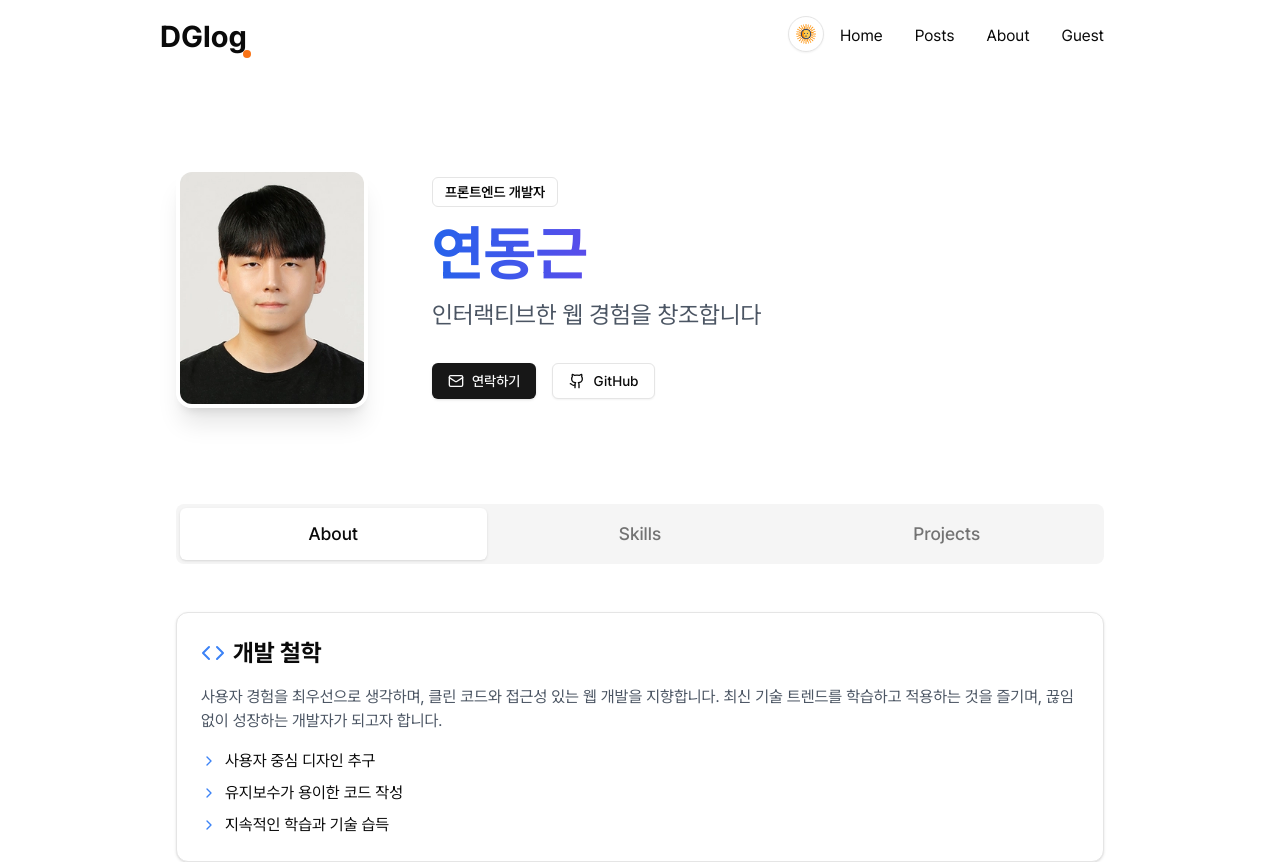
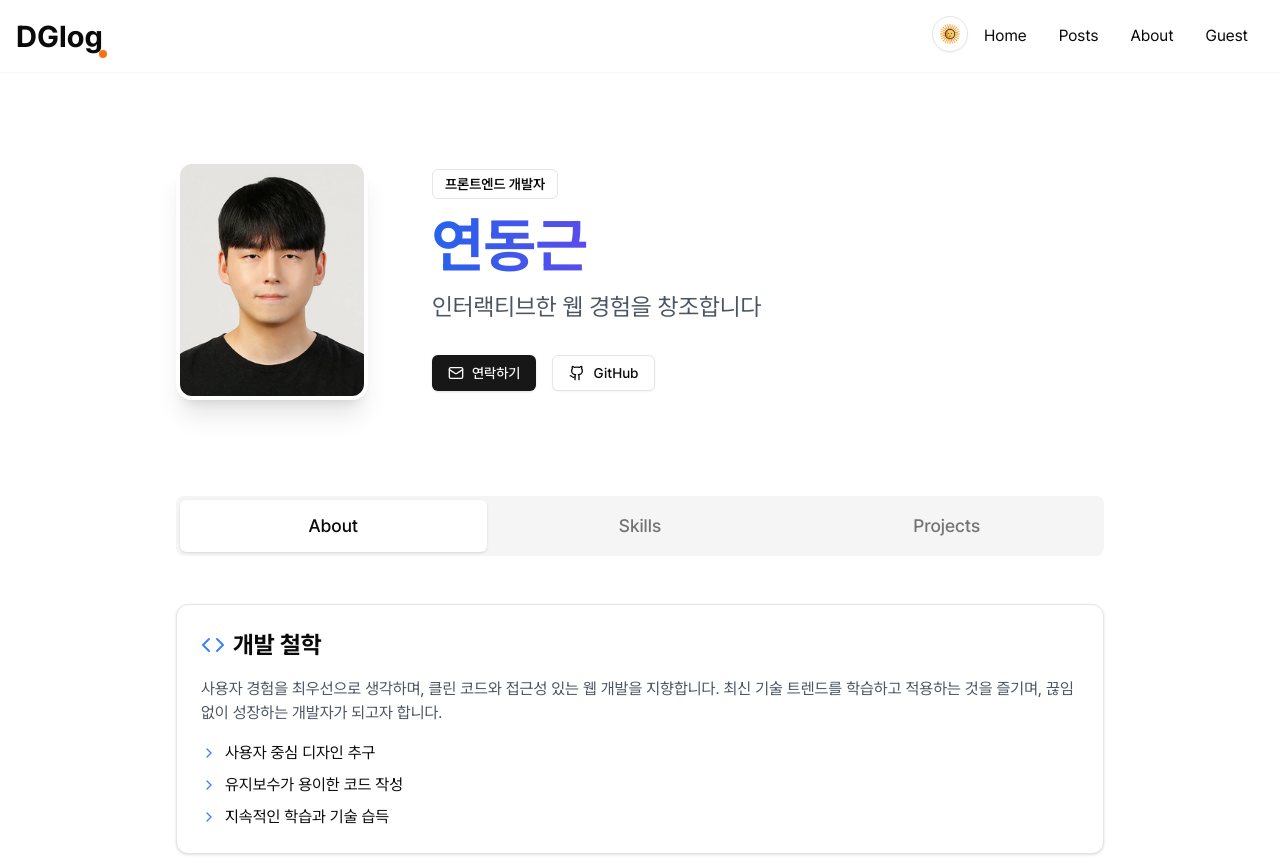
Before and after one commit to YEONDG/dglog, a Next.js app: page / in a window 1280 px wide. Shown: the top 862 px of the page. Built offline with nearby package versions, Linux system fonts and the light colour scheme.

Commit message:
fix: navbar fixed

```diff
--- a/app/layout.tsx
+++ b/app/layout.tsx
@@ -98,7 +98,8 @@ export const metadata: Metadata = {
   twitter: {
     card: 'summary_large_image',
     title: '연동근 - 프론트엔드 개발자 포트폴리오',
-    description: '프론트엔드 개발자 연동근의 포트폴리오 웹사이트입니다. React, TypeScript, Next.js를 활용한 개발 경험과 프로젝트를 소개합니다.',
+    description:
+      '프론트엔드 개발자 연동근의 포트폴리오 웹사이트입니다. React, TypeScript, Next.js를 활용한 개발 경험과 프로젝트를 소개합니다.',
     creator: '@yeondg',
     images: ['https://dglog.vercel.app/og-image.png'], // 이미지가 있다면 주소 확인
   },
@@ -139,7 +140,7 @@ const RootLayout = ({
             {process.env.NODE_ENV === 'production' && process.env.NEXT_PUBLIC_GA_ID && (
               <GoogleAnalytics gaId={process.env.NEXT_PUBLIC_GA_ID} />
             )}
-            {children}
+            <div className='pt-16'>{children}</div>
             <Footer />
           </div>
           <Toaster richColors />
--- a/components/nav-bar.tsx
+++ b/components/nav-bar.tsx
@@ -25,7 +25,7 @@ export const NavBar = () => {
   const closeMenu = () => setIsOpen(false);
 
   return (
-    <div className='flex justify-between w-full py-4 items-center relative'>
+    <div className='fixed top-0 left-0 right-0 flex justify-between w-full py-4 items-center  dark:bg-gray-900 shadow-sm z-30 px-4'>
       <Link href='/' className='relative text-3xl font-bold'>
         DGlog<span className='absolute -right-1 -bottom-1 w-2 h-2 bg-orange-500 rounded-full'></span>
       </Link>
```
